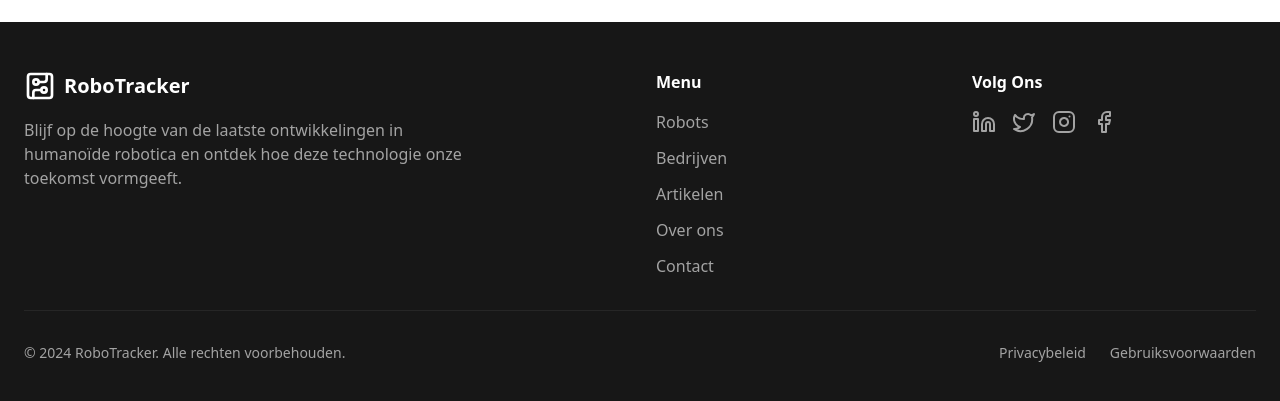
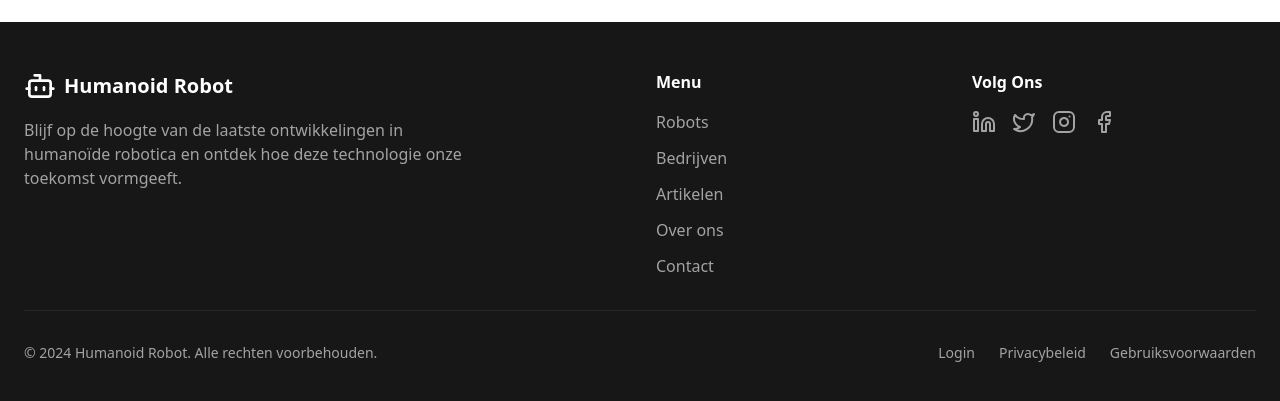
Before and after one commit to Charreljalving/humanoid-robot, a React (Vite) app: page /admin in a window 1280 px wide. Shown: the part 389-790 px from the top of the page. Built offline with nearby package versions, Linux system fonts and the light colour scheme; no server answers.

Commit message:
Update src/components/Footer.tsx [BoltSync]

```diff
--- a/src/components/Footer.tsx
+++ b/src/components/Footer.tsx
@@ -1,6 +1,6 @@
 import React from 'react';
 import { Link } from 'react-router-dom';
-import { CircuitBoard, Linkedin, Twitter, Instagram, Facebook } from 'lucide-react';
+import { Bot, Linkedin, Twitter, Instagram, Facebook } from 'lucide-react';
 
 export function Footer() {
   const navigation = [
@@ -22,11 +22,10 @@ export function Footer() {
     <footer className="bg-neutral-900 py-12 px-6">
       <div className="container mx-auto">
         <div className="grid md:grid-cols-4 gap-8 mb-8">
-          {/* Logo and Description */}
           <div className="md:col-span-2">
             <Link to="/" className="flex items-center space-x-2 mb-4">
-              <CircuitBoard className="w-8 h-8 text-white" />
-              <span className="text-xl font-bold text-white">RoboTracker</span>
+              <Bot className="w-8 h-8 text-white" />
+              <span className="text-xl font-bold text-white">Humanoid Robot</span>
             </Link>
             <p className="text-neutral-400 max-w-md">
               Blijf op de hoogte van de laatste ontwikkelingen in humanoïde robotica
@@ -34,7 +33,6 @@ export function Footer() {
             </p>
           </div>
 
-          {/* Navigation */}
           <div>
             <h3 className="text-white font-bold mb-4">Menu</h3>
             <nav className="space-y-3">
@@ -50,7 +48,6 @@ export function Footer() {
             </nav>
           </div>
 
-          {/* Social Links */}
           <div>
             <h3 className="text-white font-bold mb-4">Volg Ons</h3>
             <div className="flex space-x-4">
@@ -70,13 +67,15 @@ export function Footer() {
           </div>
         </div>
 
-        {/* Bottom Section */}
         <div className="border-t border-neutral-800 pt-8">
           <div className="flex flex-col md:flex-row justify-between items-center">
             <p className="text-neutral-400 text-sm mb-4 md:mb-0">
-              © 2024 RoboTracker. Alle rechten voorbehouden.
+              © 2024 Humanoid Robot. Alle rechten voorbehouden.
             </p>
             <div className="flex space-x-6 text-sm">
+              <Link to="/login" className="text-neutral-400 hover:text-white transition">
+                Login
+              </Link>
               <a href="/privacy" className="text-neutral-400 hover:text-white transition">
                 Privacybeleid
               </a>
```
